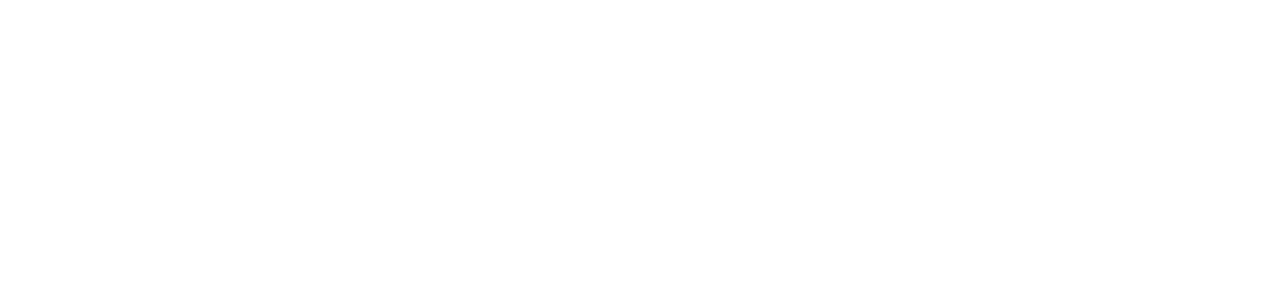
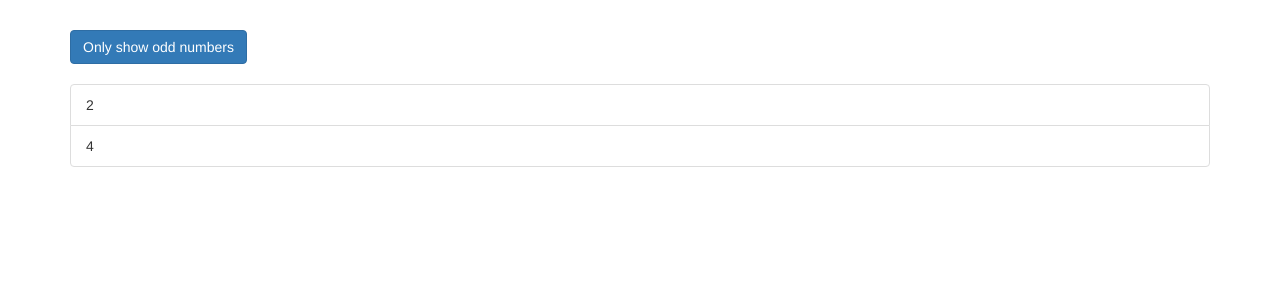
Before and after one commit to Kovalski-rgb/estudosAngular, an Angular app: page / in a window 1280 px wide. Shown: the top 300 px of the page. Built offline with nearby package versions, Linux system fonts and the light colour scheme.

Commit message:
ngFor e ngIf recap

```diff
--- a/src/app/app.component.css
+++ b/src/app/app.component.css
@@ -0,0 +1,3 @@
+.container {
+  margin-top: 30px;
+}
--- a/src/app/app.component.html
+++ b/src/app/app.component.html
@@ -0,0 +1,29 @@
+<div class="container">
+  <div class="row">
+    <div class="col-xs-12">
+      <button
+        class="btn btn-primary"
+        (click)="onlyOdd = !onlyOdd">Only show odd numbers</button>
+      <br><br>
+      <ul class="list-group">
+        <div *ngIf="onlyOdd">
+          <li
+            class="list-group-item"
+            *ngFor="let odd of oddNumbers">
+            {{odd}}
+          </li>
+        </div>
+        <div *ngIf="!onlyOdd">
+          <li
+            class="list-group-item"
+            *ngFor="let even of evenNumbers">
+            {{even}}
+          </li>
+        </div>
+      </ul>
+      <ng-template [ngIf]="onlyOdd">
+        <p>Only odd</p>
+      </ng-template>
+    </div>
+  </div>
+</div>
--- a/src/app/app.component.ts
+++ b/src/app/app.component.ts
@@ -6,5 +6,8 @@
   styleUrls: ['./app.component.css']
 })
 export class AppComponent {
-
+  numbers = [1, 2, 3, 4, 5];
+  oddNumbers = [1, 3, 5];
+  evenNumbers = [2, 4];
+  onlyOdd = false;
 }
--- a/src/index.html
+++ b/src/index.html
@@ -2,7 +2,7 @@
 <html lang="en">
 <head>
   <meta charset="utf-8">
-  <title>Template</title>
+  <title>FirstApp</title>
   <base href="/">
   <meta name="viewport" content="width=device-width, initial-scale=1">
   <link rel="icon" type="image/x-icon" href="favicon.ico">
```
Also changed, not shown: src/app/app.module.ts (+5 -2 lines), 2 other files (tests, documents, lock files or other folders).
